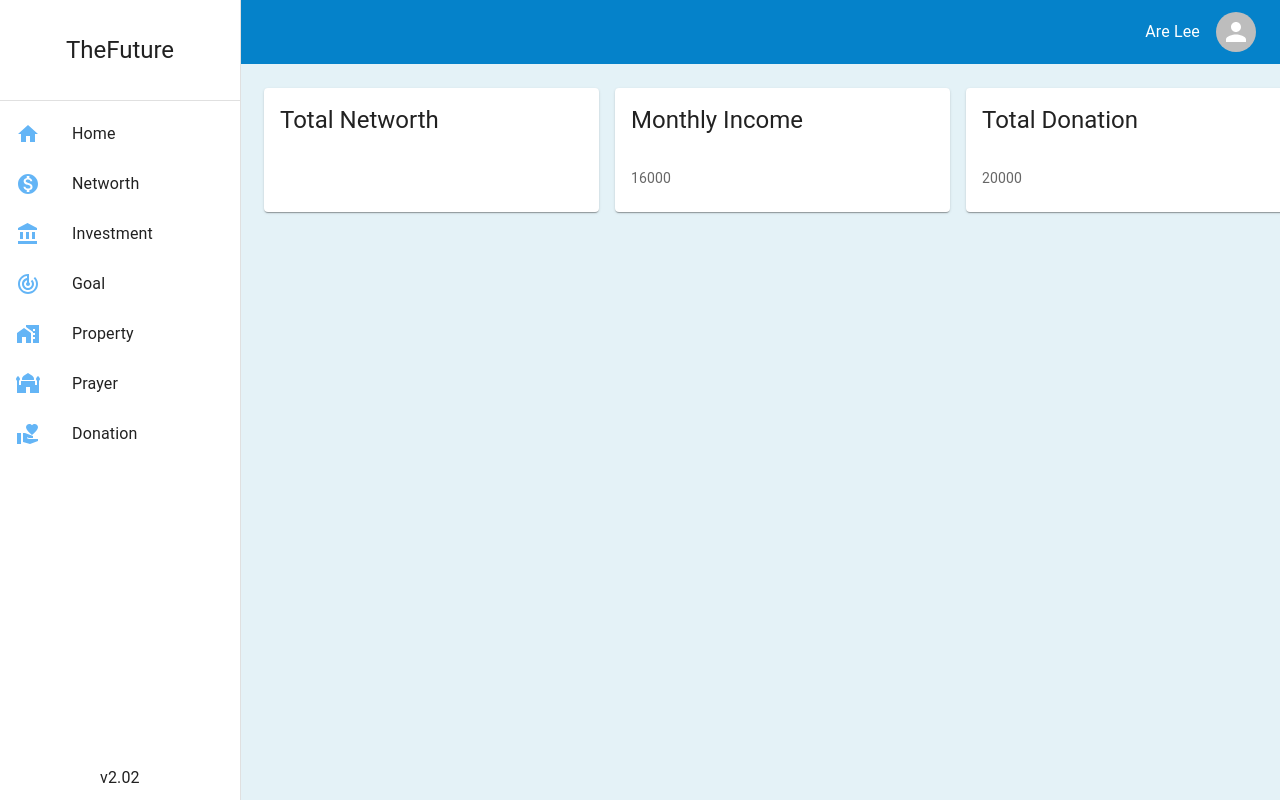
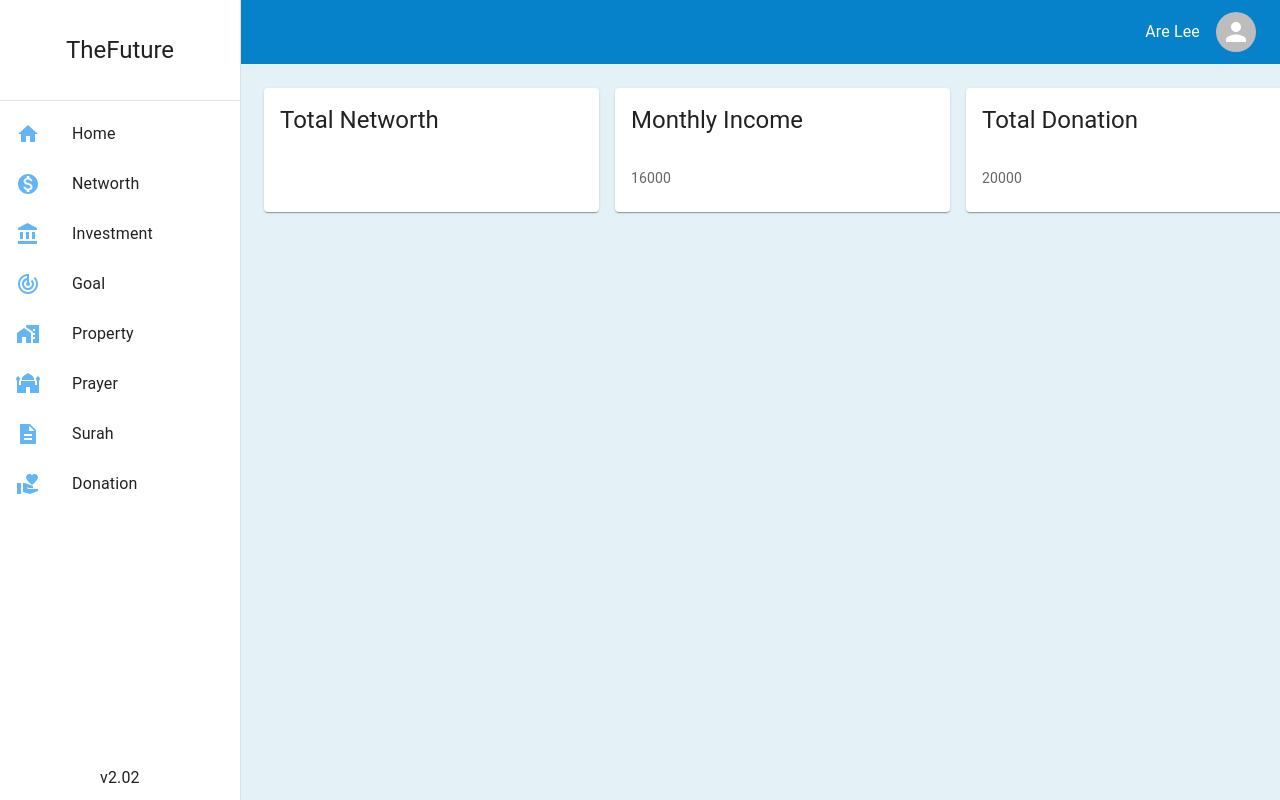
Before and after one commit to Fortune-04/The-Future-v2.0-UI, a React (Create React App) app: page / in a window 1280 px wide. Shown: the top 800 px of the page. Built offline with nearby package versions, Linux system fonts and the light colour scheme; no server answers.

Commit message:
update Layout

```diff
--- a/src/Components/Layout.js
+++ b/src/Components/Layout.js
@@ -23,6 +23,7 @@ import HomeWorkSharpIcon from '@mui/icons-material/HomeWorkSharp';
 import VolunteerActivismSharpIcon from '@mui/icons-material/VolunteerActivismSharp';
 import AccountBalanceSharpIcon from '@mui/icons-material/AccountBalanceSharp';
 import MosqueSharpIcon from '@mui/icons-material/MosqueSharp';
+import DescriptionSharpIcon from '@mui/icons-material/DescriptionSharp';
 
 const drawerWidth = 240;
 
@@ -56,6 +57,11 @@ const menuItems= [
         text: 'Prayer',
         icon: <MosqueSharpIcon color="secondary"/>,
         path: 'prayer'
+    },
+    {
+        text: 'Surah',
+        icon: <DescriptionSharpIcon color="secondary"/>,
+        path: 'surah'
     },
     {
         text: 'Donation',
```
